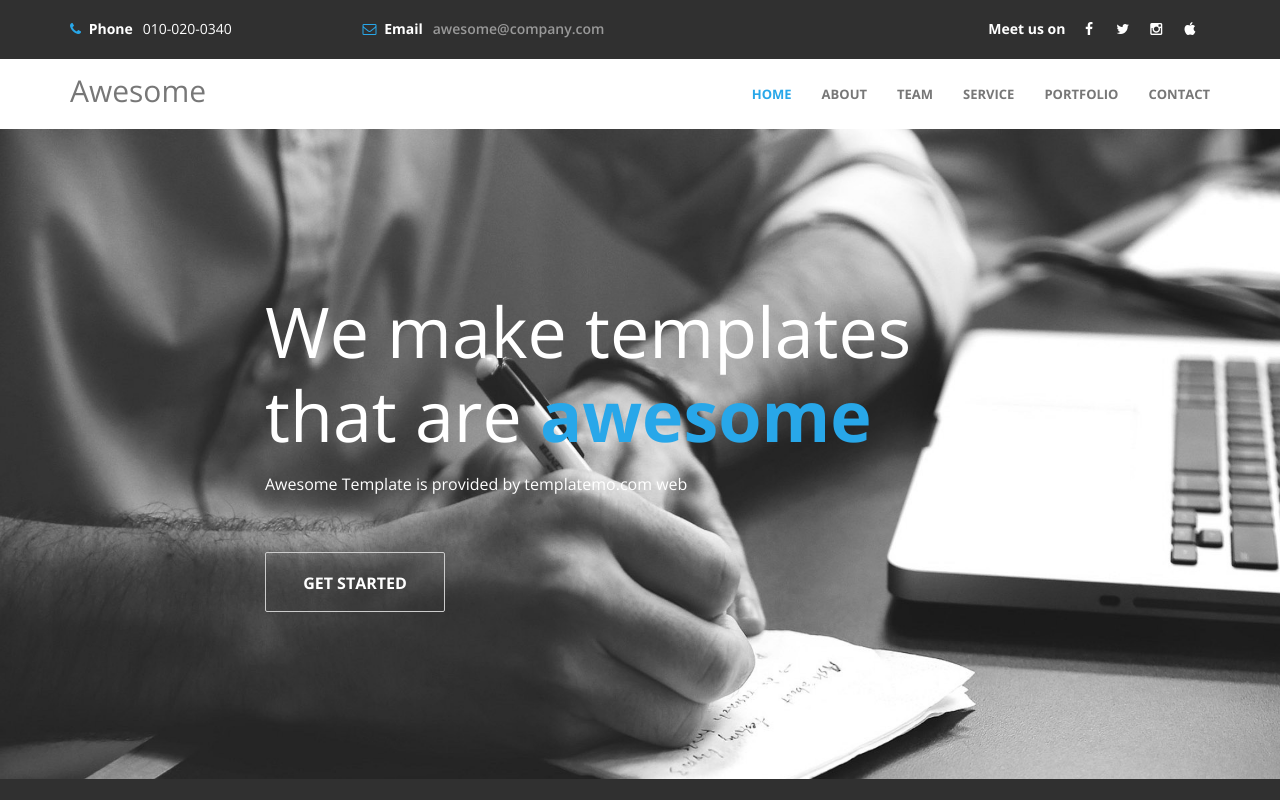
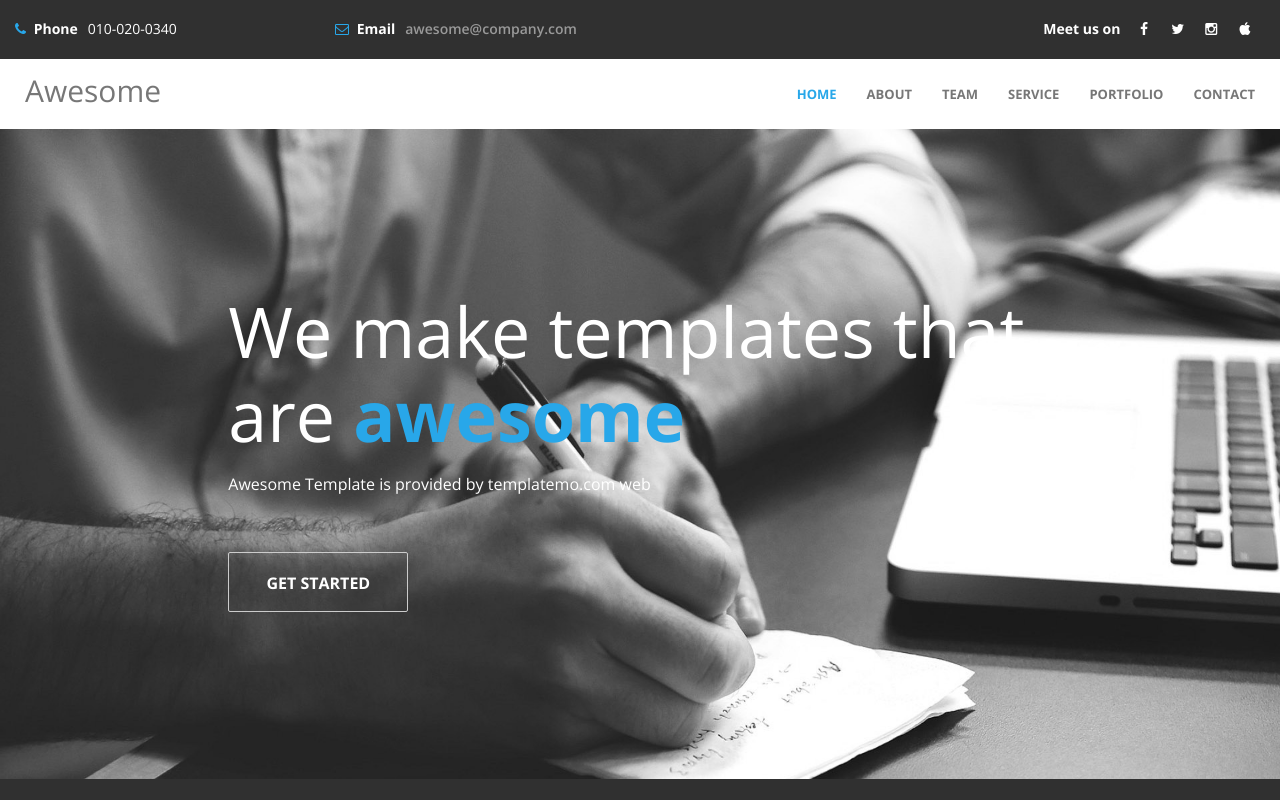
Before and after one commit to noblesilence/tm_450_awesome, a plain HTML site: page index.html in a window 1280 px wide. Shown: the top 800 px of the page. Drawn offline with nearby package versions, Linux system fonts and the light colour scheme.

Commit message:
Adjust container size for tablet screen

```diff
--- a/css/templatemo-style.css
+++ b/css/templatemo-style.css
@@ -600,3 +600,9 @@ a:focus {
   }
 }
 /* end 360 media quires */
+
+@media (min-width: 576px) {
+  .container {
+    max-width: none;
+  }
+}
--- a/index.html
+++ b/index.html
@@ -40,7 +40,7 @@
 
         <!-- start header -->
         <header>
-            <div class="container-fluid">
+            <div class="container">
                 <div class="row">
                     <div class="col-lg-3 col-md-4 col-12">
                         <p><i class="fa fa-phone"></i><span> Phone</span>010-020-0340</p>
@@ -64,7 +64,7 @@
 
     	<!-- start navigation -->
 		<nav class="navbar navbar-default navbar-expand-md templatemo-nav" role="navigation">
-			<div class="container-fluid">
+			<div class="container">
 				<!-- <div class="navbar-header"> -->
 					<a href="#" class="navbar-brand">Awesome</a>
 					<button class="navbar-toggle navbar-toggler" data-toggle="collapse" data-target=".navbar-collapse">
```
